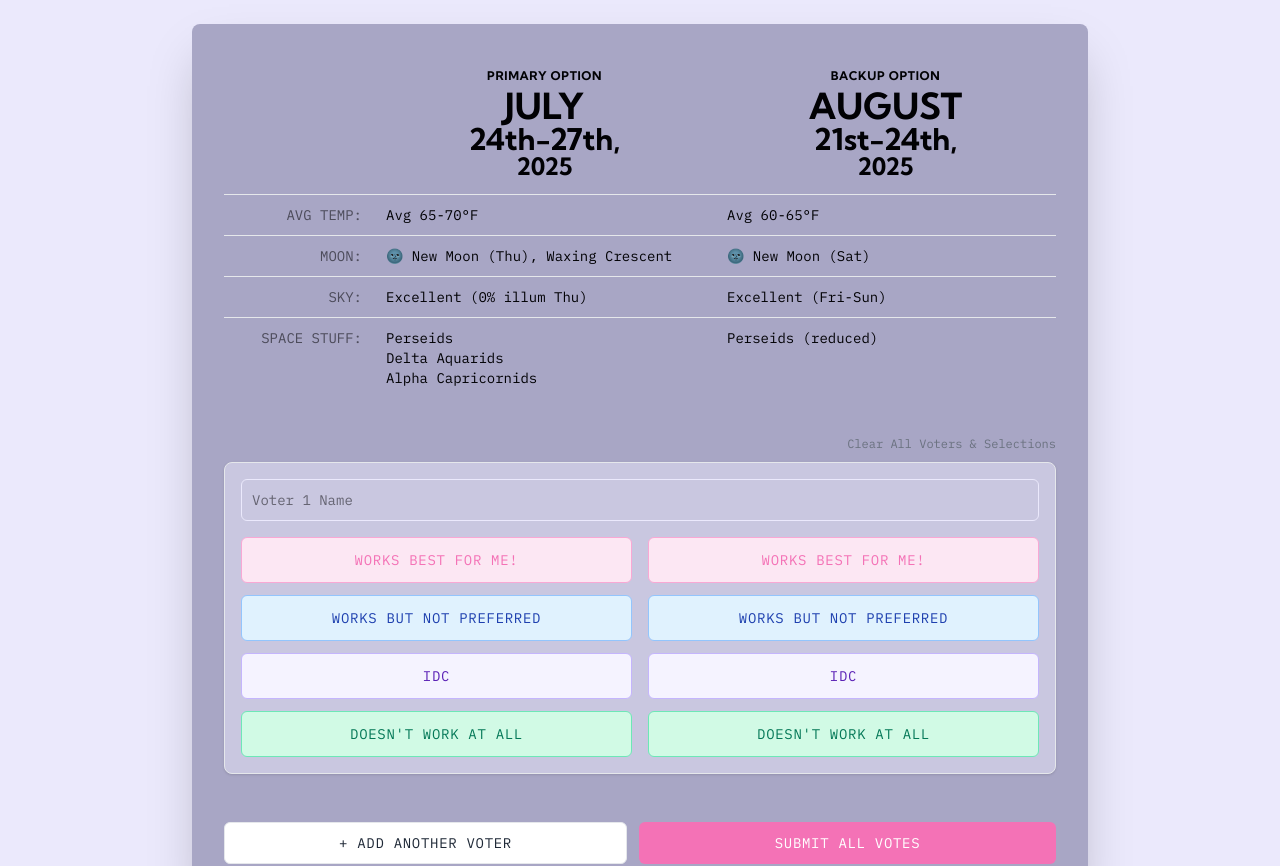
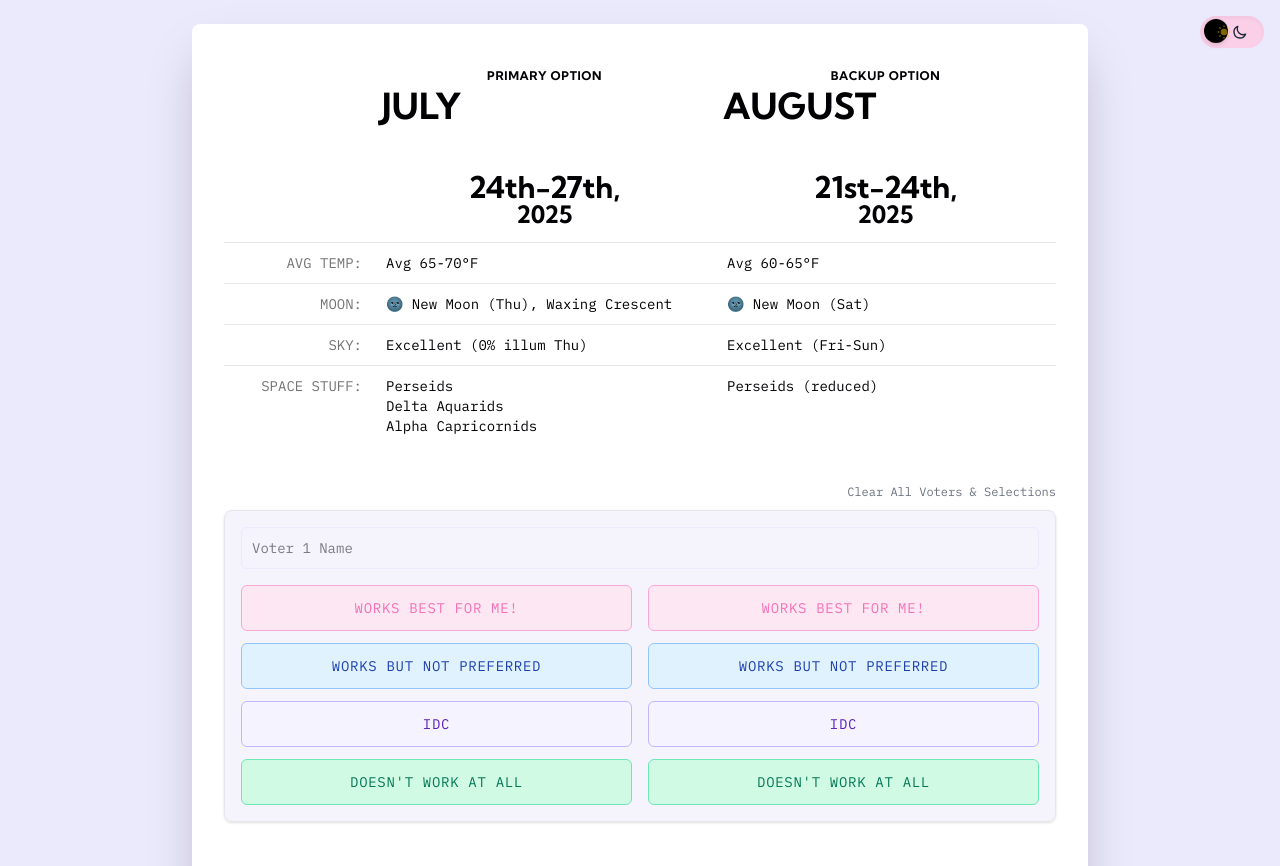
Before and after one commit to jordanlambrecht/float-trip-planner, a Next.js app: page / in a window 1280 px wide. Shown: the top 866 px of the page. Built offline with nearby package versions, Linux system fonts and the light colour scheme; no server answers; the database is empty.

Commit message:
feat: implement theme toggle functionality with persistent storage

```diff
--- /dev/null
+++ b/app/components/ThemeToggle.tsx
@@ -0,0 +1,101 @@
+// app/components/ThemeToggle.tsx
+"use client"
+
+import { useState, useEffect } from "react"
+
+export default function ThemeToggle() {
+  const [isMounted, setIsMounted] = useState(false)
+  const [theme, setTheme] = useState(() => {
+    if (typeof window !== "undefined") {
+      const storedTheme = localStorage.getItem("theme")
+      if (storedTheme) {
+        return storedTheme
+      }
+      return window.matchMedia("(prefers-color-scheme: dark)").matches
+        ? "dark"
+        : "light"
+    }
+    return "light" // Default theme before client-side check
+  })
+
+  useEffect(() => {
+    setIsMounted(true)
+  }, [])
+
+  useEffect(() => {
+    if (isMounted) {
+      // Only set data-theme for dark mode, remove it for light mode
+      if (theme === "dark") {
+        document.documentElement.setAttribute("data-theme", "dark")
+      } else {
+        document.documentElement.removeAttribute("data-theme")
+      }
+      // Persist the theme choice in localStorage
+      localStorage.setItem("theme", theme)
+    }
+  }, [theme, isMounted])
+
+  const toggleTheme = () => {
+    setTheme(theme === "dark" ? "light" : "dark")
+  }
+
+  if (!isMounted) {
+    // Render a placeholder to prevent layout shift and match button size
+    return <div className='w-6 h-6 rounded-full sm:w-8 sm:h-8' />
+  }
+
+  return (
+    <button
+      onClick={toggleTheme}
+      className='relative w-16 h-8 p-1 transition-colors duration-300 rounded-full shadow-inner bg-primary focus:outline-none focus:ring-2  focus:ring-pink-dark focus:ring-offset-2'
+      aria-label={
+        theme === "dark" ? "Switch to light mode" : "Switch to dark mode"
+      }
+    >
+      <div className='relative flex items-center self-center justify-center w-full h-full mx-auto'>
+        {/* Sun Icon */}
+        <svg
+          xmlns='http://www.w3.org/2000/svg'
+          className={`relative self-center z-50 h-4 w-4 text-yellow-400 transition-opacity duration-300 ease-in-out ${
+            theme === "dark" ? "opacity-100" : "opacity-50"
+          }`}
+          fill='currentColor'
+          viewBox='0 0 24 24'
+          stroke='currentColor'
+        >
+          <path
+            strokeLinecap='round'
+            strokeLinejoin='round'
+            strokeWidth={2}
+            d='M12 3v1m0 16v1m9-9h-1M4 12H3m15.364 6.364l-.707-.707M6.343 6.343l-.707-.707m12.728 0l-.707.707M6.343 17.657l-.707.707M16 12a4 4 0 11-8 0 4 4 0 018 0z'
+          />
+        </svg>
+
+        {/* Moon Icon */}
+        <div className='relative'>
+          <svg
+            xmlns='http://www.w3.org/2000/svg'
+            className={`z-50 h-4 w-4 text-gray-textdark transition-opacity duration-300 `}
+            fill='none'
+            viewBox='0 0 24 24'
+            stroke='currentColor'
+          >
+            <path
+              strokeLinecap='round'
+              strokeLinejoin='round'
+              strokeWidth={2}
+              d='M20.354 15.354A9 9 0 018.646 3.646 9.003 9.003 0 0012 21a9.003 9.003 0 008.354-5.646z'
+            />
+          </svg>
+        </div>
+      </div>
+
+      {/* Toggle Circle */}
+      <div
+        className={`absolute top-1 h-6 w-6 transform rounded-full bg-black shadow-md transition-transform duration-300 ease-in-out ${
+          theme === "dark" ? "left-9" : "left-1"
+        } floatAnimation`}
+      />
+    </button>
+  )
+}
--- /dev/null
+++ b/app/components/ThemeToggleWrapper.tsx
@@ -0,0 +1,15 @@
+"use client"
+
+import dynamic from "next/dynamic"
+
+const ThemeToggle = dynamic(() => import("./ThemeToggle"), {
+  ssr: false,
+})
+
+export default function ThemeToggleWrapper() {
+  return (
+    <div className='fixed z-50 top-4 right-4'>
+      <ThemeToggle />
+    </div>
+  )
+}
--- a/app/globals.css
+++ b/app/globals.css
@@ -1,4 +1,6 @@
 @import "tailwindcss";
+@custom-variant dark (&:where([data-theme=dark], [data-theme=dark] *));
+
 @theme {
   --color-pink-light: #fce7f3;
   --color-pink: #fbcfe8;
@@ -30,6 +32,12 @@
   --color-teal-dark: #34d399;
   --color-teal-text: #047857;
 
+  --color-yellow-light: #fefce8;
+  --color-yellow: #fef3c7;
+  --color-yellow-medium: #fde047;
+  --color-yellow-dark: #eab308;
+  --color-yellow-text: #92400e;
+
   --color-gray-pagebg: #f3f4f6;
   --color-gray-cardbg: #ffffff;
   --color-gray: #e5e7eb;
@@ -42,7 +50,7 @@
   --color-background: #ebe9fc;
   --color-background-dm: #050709;
 
-  --color-cardbg: #a8a6c5;
+  --color-cardbg: #ffffff;
   --color-cardbg-dm: #080e18;
 
   --color-primary: var(--color-pink);
@@ -65,6 +73,12 @@
   h3 {
     @apply font-sans;
   }
+  h2 {
+    @apply text-2xl mb-8 sm:mb-12 text-left ml-0;
+  }
+  h3 {
+    @apply text-xl;
+  }
   button {
     @apply cursor-pointer;
   }
@@ -82,6 +96,22 @@
       transform: translateX(0) translateY(2px) scale(1.05) rotate(2deg);
     }
   }
+  .floatAnimation {
+    animation: float 3s ease-in-out infinite;
+  }
+
+  @keyframes float {
+    0%,
+    100% {
+      transform: translateY(0px);
+    }
+    50% {
+      transform: translateY(-3px);
+    }
+  }
 }
 @layer components {
+  .writing-mode-vertical-lr: {
+    writing-mode: vertical-lr;
+  }
 }
--- a/app/layout.tsx
+++ b/app/layout.tsx
@@ -4,6 +4,7 @@ import "./globals.css"
 import { IBM_Plex_Mono, Kumbh_Sans } from "next/font/google"
 import { Footer } from "@components"
 import type { ReactNode } from "react"
+import ThemeToggleWrapper from "./components/ThemeToggleWrapper"
 
 const ibmPlexMono = IBM_Plex_Mono({
   subsets: ["latin"],
@@ -35,9 +36,24 @@ const Layout = ({ children }: LayoutProps) => {
           content='Help us determine the best time for a Niobrara float trip!'
         />
         <link rel='icon' href='/favicon.png' sizes='any' />
+        {/* Add script to prevent flash of wrong theme */}
+        <script
+          dangerouslySetInnerHTML={{
+            __html: `
+              (function() {
+                const theme = localStorage.getItem('theme') ||
+                  (window.matchMedia('(prefers-color-scheme: dark)').matches ? 'dark' : 'light');
+                if (theme === 'dark') document.documentElement.classList.add('dark');
+              })();
+            `,
+          }}
+        />
       </head>
       <body className='transition-all duration-300 ease-in bg-background text-text dark:text-text-dm dark:bg-background-dm max-w-vw selection:bg-pink-dark selection:text-white'>
-        <main>{children}</main>
+        <ThemeToggleWrapper />
+        <main className='flex flex-col justify-start items-center'>
+          {children}
+        </main>
         <Footer />
       </body>
     </html>
```
